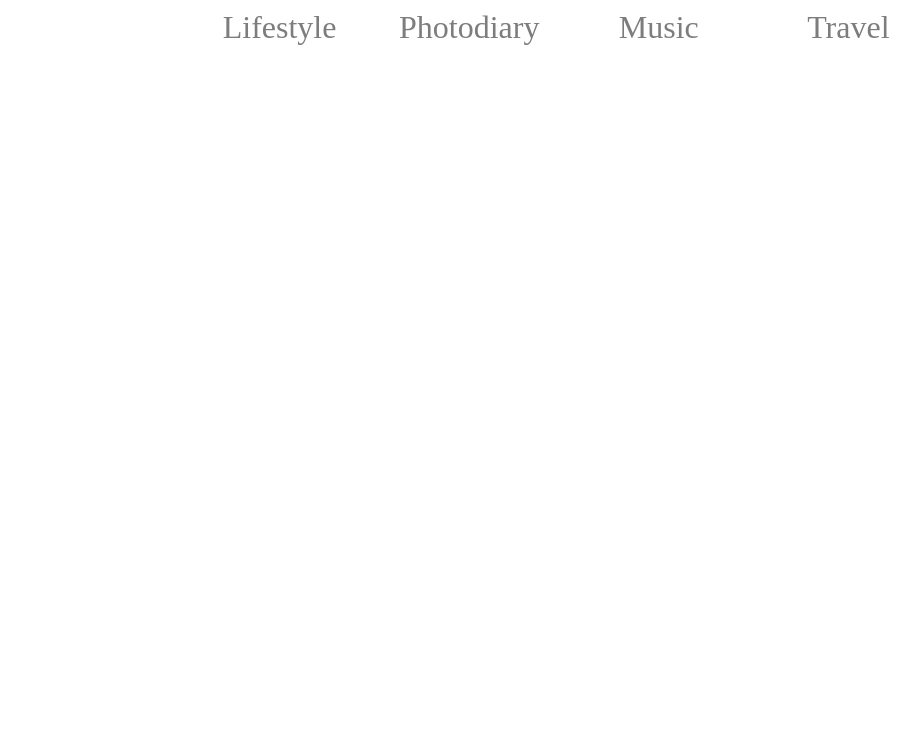
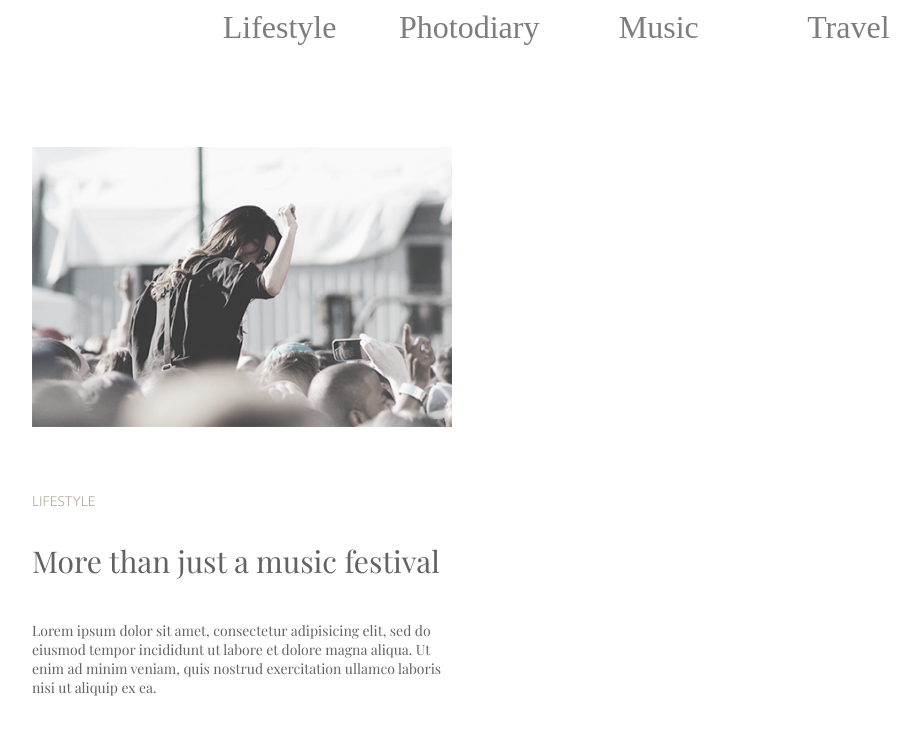
Before and after one commit to Kadzyme/SiteForDZ, a plain HTML site: page index.html in a window 1280 px wide. Shown: the whole page, without its empty margins (76-994 px from the left). Drawn offline with nearby package versions, Linux system fonts and the light colour scheme.

Commit message:
Added first card

```diff
--- a/index.html
+++ b/index.html
@@ -4,7 +4,16 @@
     <meta charset="UTF-8" />
     <meta http-equiv="X-UA-Compatible" content="IE=edge" />
     <meta name="viewport" content="width=device-width, initial-scale=1.0" />
+    <!-- CSS -->
     <link rel="stylesheet" href="style.css" />
+    <!-- Fonts -->
+    <link rel="preconnect" href="https://fonts.googleapis.com" />
+    <link rel="preconnect" href="https://fonts.gstatic.com" crossorigin />
+    <link
+      href="https://fonts.googleapis.com/css2?family=Playfair+Display&family=Ubuntu:wght@300&display=swap"
+      rel="stylesheet"
+    />
+    <!-- Title -->
     <title>Something</title>
   </head>
   <body>
@@ -14,5 +23,16 @@
       <button class="header">Music</button>
       <button class="header">Travel</button>
     </div>
+
+    <div class="card">
+      <img src="1 1.jpg" alt="" />
+      <p class="card-subtitle">LIFESTYLE</p>
+      <h4 class="card-title">More than just a music festival</h4>
+      <p class="card-text">
+        Lorem ipsum dolor sit amet, consectetur adipisicing elit, sed do eiusmod
+        tempor incididunt ut labore et dolore magna aliqua. Ut enim ad minim
+        veniam, quis nostrud exercitation ullamco laboris nisi ut aliquip ex ea.
+      </p>
+    </div>
   </body>
 </html>
--- a/style.css
+++ b/style.css
@@ -24,3 +24,35 @@
   cursor: pointer;
   color: #03a9f4;
 }
+
+.card {
+  width: 420px;
+  margin: 100px;
+}
+
+.card-title {
+  font-family: "Playfair Display";
+  font-style: normal;
+  font-weight: 400;
+  font-size: 30px;
+  line-height: 40px;
+  color: #626262;
+  margin-top: 32px;
+}
+.card-subtitle {
+  font-family: "Ubuntu", sans-serif;
+  font-weight: 300;
+  font-size: 14px;
+  line-height: 16px;
+  color: #b4ad9e;
+  margin-top: 62px;
+}
+
+.card-text {
+  font-family: "Playfair Display";
+  font-style: normal;
+  font-weight: 400;
+  font-size: 14px;
+  line-height: 19px;
+  color: #626262;
+}
```
Also changed, not shown: 1 1.jpg (added).
